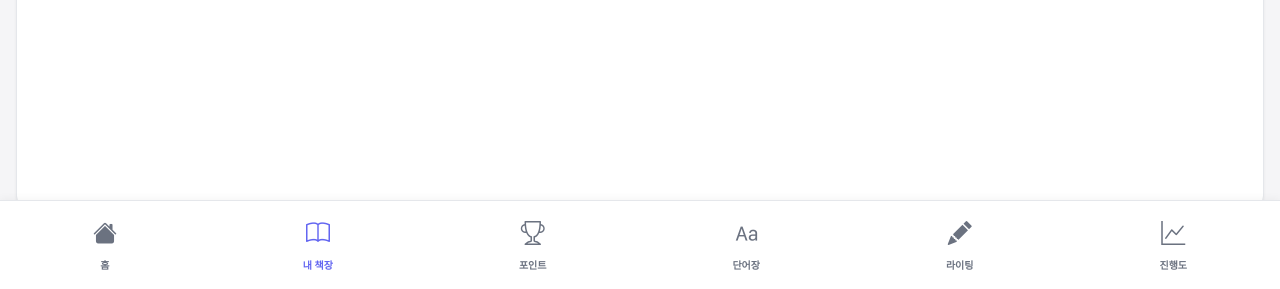
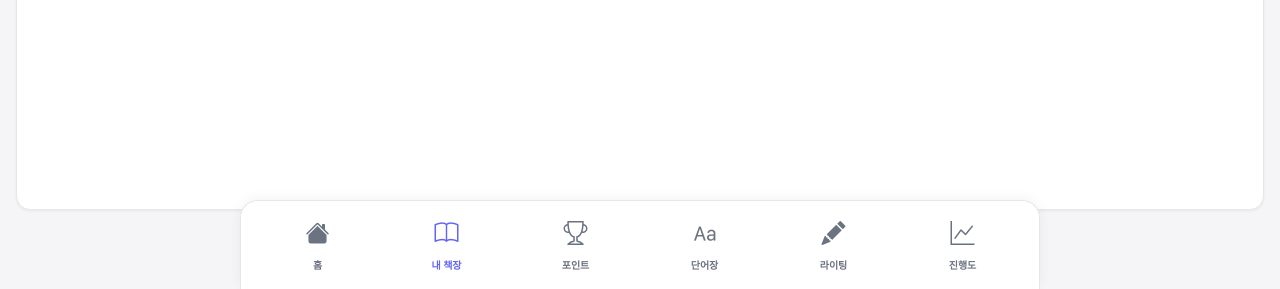
Before and after one commit to pinkyj81/EnglishReadingJourney, a Flask app: page /bookshelf in a window 1280 px wide. Shown: the part 511-800 px from the top of the page. Run offline with Flask 3, Linux system fonts and the light colour scheme; data that the repository does not hold is empty.

Commit message:
Add files via upload

```diff
--- a/static/css/style.css
+++ b/static/css/style.css
@@ -755,6 +755,28 @@
     cursor: pointer;
 }
 
+.vocab-word-button {
+    display: inline-flex;
+    align-items: center;
+    gap: 8px;
+    background: transparent;
+    border: none;
+    padding: 0;
+    margin: 0;
+    font: inherit;
+    color: var(--text-primary);
+    cursor: pointer;
+    font-weight: 600;
+}
+
+.vocab-word-button:hover {
+    color: var(--primary-color);
+}
+
+.vocab-word-text {
+    font-size: 15px;
+}
+
 .speaker-icon {
     font-size: 16px;
     cursor: pointer;
@@ -1008,15 +1030,20 @@
 .bottom-nav {
     position: fixed;
     bottom: 0;
-    left: 0;
-    right: 0;
+    left: 50%;
+    transform: translateX(-50%);
+    width: min(100%, 800px);
     display: flex;
     justify-content: space-around;
-    background: var(--surface-color);
+    background: rgba(255, 255, 255, 0.96);
+    backdrop-filter: blur(6px);
     border-top: 1px solid var(--border-color);
-    padding: 8px 0 10px 0;
+    border-left: 1px solid var(--border-color);
+    border-right: 1px solid var(--border-color);
+    border-radius: 18px 18px 0 0;
+    padding: 8px 12px 10px;
     z-index: 50;
-    box-shadow: 0 -2px 8px rgba(0, 0, 0, 0.04);
+    box-shadow: 0 -2px 12px rgba(0, 0, 0, 0.05);
 }
 
 .nav-item {
@@ -1024,6 +1051,7 @@
     flex-direction: column;
     align-items: center;
     gap: 4px;
+    flex: 1;
     padding: 6px 10px;
     text-decoration: none;
     color: var(--text-secondary);
```
Also changed, not shown: static/js/main.js (+40 -9 lines).
